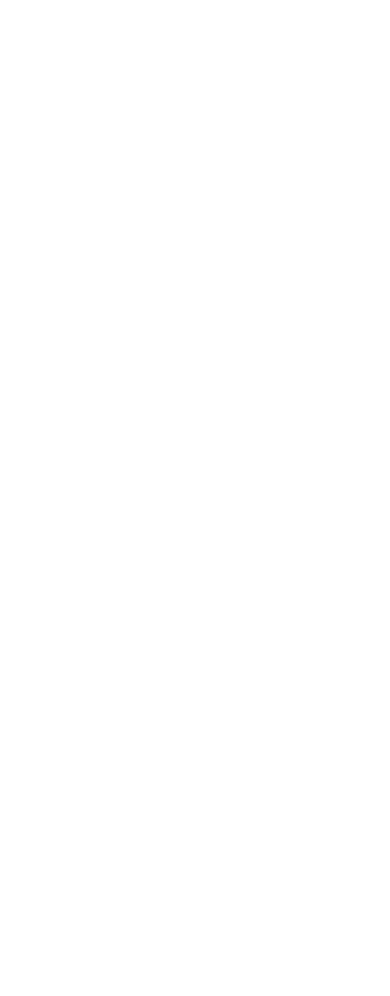
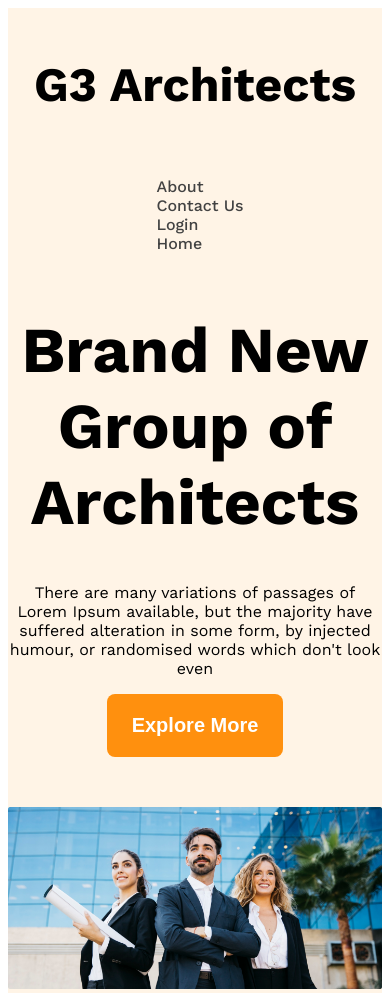
Before and after one commit to imNovel/g3-architects-web, a plain HTML site: page index.html in a window 390 px wide. Before the commit the page ends 844 px from the top, so only its background shows below. Drawn offline with nearby package versions, Linux system fonts and the light colour scheme.

Commit message:
added full header section and design it and make it responsive

```diff
--- a/index.html
+++ b/index.html
@@ -1,12 +1,37 @@
 <!DOCTYPE html>
 <html lang="en">
+
 <head>
     <meta charset="UTF-8">
     <meta name="viewport" content="width=device-width, initial-scale=1.0">
     <title>G3 Architect</title>
     <link rel="stylesheet" href="./styles/style.css">
 </head>
-<body>
 
+<body class="work-sans-fonts">
+    <header class="bg-light">
+        <nav class="navbar display-flex">
+            <h3 class="brand">G3 Architects</h3>
+            <ul class="nav-links display-flex">
+                <li class="nav-item"><a href="" class="nav-link text-gray">About</a></li>
+                <li class="nav-item"><a href="" class="nav-link text-gray">Contact Us</a></li>
+                <li class="nav-item"><a href="" class="nav-link text-gray">Login</a></li>
+                <li class="nav-item"><a href="" class="nav-link text-gray">Home</a></li>
+            </ul>
+        </nav>
+        <div class="banner">
+            <div class="banner-content">
+                <h1 class="banner-title">Brand New
+                Group of Architects
+            </h1>
+            <p>There are many variations of passages of Lorem Ipsum available, but the majority have suffered alteration
+                in some form, by injected humour, or randomised words which don't look even</p>
+            <button class="btn-primary">Explore More</button>
+            </div>
+
+            <img class="banner-img" src="./images/banner.png" alt="">
+        </div>
+    </header>
 </body>
+
 </html>
--- a/styles/style.css
+++ b/styles/style.css
@@ -0,0 +1,81 @@
+@import url('https://fonts.googleapis.com/css2?family=Work+Sans:ital,wght@0,100..900;1,100..900&display=swap');
+
+
+.work-sans-fonts {
+  font-family: "Work Sans", sans-serif;
+  font-optical-sizing: auto;
+}
+
+    /* Shared Style */
+
+.display-flex{
+    display: flex;
+}
+.text-gray{
+    color: #424242;
+}
+.text-light-gray{
+    color: #727272;
+}
+.bg-light{
+    background-color: rgba(255, 144, 14, 0.1);
+}
+
+.btn-primary{
+     background-color: #FF900E;
+     color: white;
+     padding: 20px 25px;
+     font-size: 1.25rem;
+     font-weight: 600;
+     border-radius: 8px;
+     border: none;
+}
+    /* Header Style */
+
+    /* Navbar CSS */
+.navbar{
+    justify-content: space-between;
+    align-items: center;
+}
+
+.brand{
+    font-weight: 700;
+    font-size: 3rem;
+}
+.nav-item{
+    list-style: none;
+    margin-right: 30px;
+}
+.nav-link{
+    text-decoration: none;
+    font-weight: 500;
+}
+
+.navbar, .banner{
+    max-width: 1440px;
+    margin: 0 auto;
+}
+
+    /* Banner related style */
+.banner-content{
+    max-width: 850px;
+    margin: 0 auto;
+    text-align: center;
+    margin-bottom: 50px;
+}
+
+.banner-title{
+    font-weight: 700;
+    font-size: 4rem;
+}
+
+.banner-img{
+    width: 100%;
+}
+
+    /* Responsive media query */
+@media screen and (max-width:576px){
+    .navbar, .nav-links{
+        flex-direction: column;
+    }
+}
```
